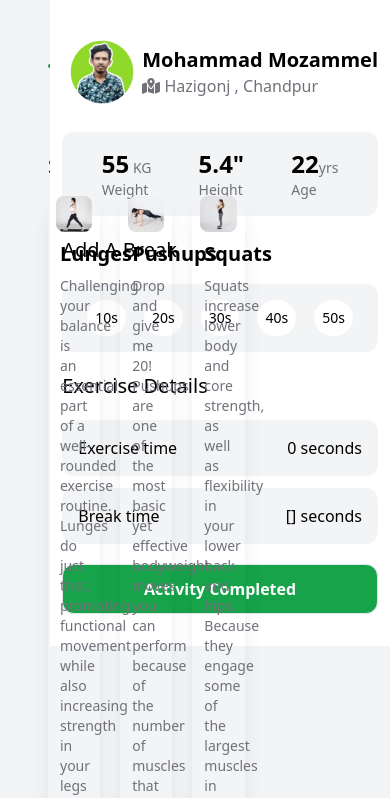
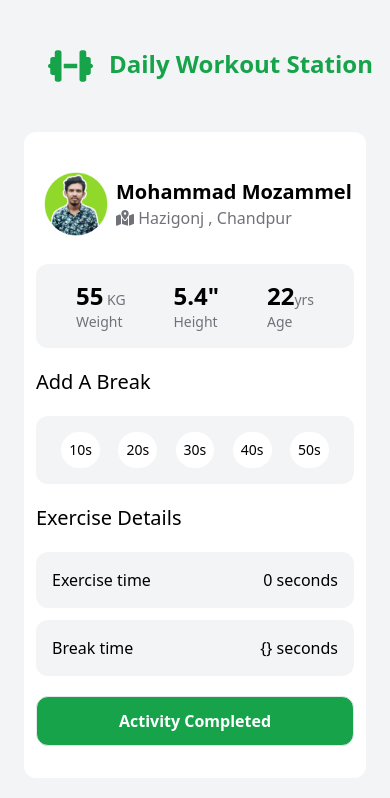
Before and after one commit to mmozammel99/Workout-Station, a React (Create React App) app: page / in a window 390 px wide. Shown: the top 798 px of the page. Built offline with nearby package versions, Linux system fonts and the light colour scheme.

Commit message:
complated rasponsive

```diff
--- a/src/App.js
+++ b/src/App.js
@@ -5,7 +5,7 @@ import Header from "./Component/Header/Header";
 
 function App() {
   return (
-    <div className=" grid grid-cols-4 bg-gray-100">
+    <div className=" grid grid-cols-1 lg:grid-cols-4 bg-gray-100">
       <div className="col-span-3">
         <Header></Header>
         <Exercise></Exercise>
--- a/src/Component/Exercise/Exercise.js
+++ b/src/Component/Exercise/Exercise.js
@@ -19,8 +19,10 @@ const Exercise = () => {
 
     return (
 
-        <div className='grid grid-cols-3 gap-5 mx-12 mt-2'>
+        <div ><h3 className='text-xl font-medium lg:m-8 hidden lg:inline lg:ml-12'>Select today’s exercise</h3>
+            <div className='grid grid-cols-1 lg:grid-cols-3 gap-5 mx-6 lg:mx-12 lg:mt-2'>
                 <Sidebar list={list}></Sidebar>
+
                 {
                     exercises.map(exercise => <Card
                         key={exercise.id}
@@ -31,6 +33,8 @@ const Exercise = () => {
                 }
 
             </div>
+
+        </div>
     );
 };
 
--- a/src/Component/Header/Header.js
+++ b/src/Component/Header/Header.js
@@ -6,14 +6,14 @@ import { faDumbbell } from '@fortawesome/free-solid-svg-icons'
 
 const Header = () => {
     return (
-        <div className=' mt-12 ml-12'>
-            <div className='flex align-middle text-green-600'>
+
+            <div className='flex align-middle text-green-600  my-12 ml-12'>
                 <FontAwesomeIcon className='text-4xl pr-4' icon={faDumbbell}></FontAwesomeIcon>
                 <h1 className='text-2xl font-bold'>Daily Workout Station</h1>
             </div>
-            <h3 className='text-xl font-medium mt-10'>Select today’s exercise</h3>
 
-        </div>
+
+
     );
 };
 
--- a/src/Component/Sidebar/Sidebar.js
+++ b/src/Component/Sidebar/Sidebar.js
@@ -14,19 +14,15 @@ const Sidebar = ({ list }) => {
         time = time + exercise.time
     }
 
+    const [bt, breakTime] = useState({})
+    localStorage.setItem('Break Time', JSON.stringify(bt))
 
-    const [bt, setBt] = useState([])
-
-    useEffect(() => {
-        console.log('gg');
-        localStorage.setItem('Break Time', JSON.stringify(bt))
-    }, [bt])
-    const breakTime = (mg) => {
-        setBt(mg);
-    }
+    const dbt = localStorage.getItem('Break Time')
+    // const breakTime = (mg) => {
+    //     setBt(mg);
+    // }
 
 
-    const dbt = localStorage.getItem('Break Time')
 
     // sweetalart
     const completed = () => {
@@ -42,7 +38,7 @@ const Sidebar = ({ list }) => {
 
 
     return (
-        <div className='bg-white p-3 fixed right-0 top-0'>
+        <div className='bg-white p-3 lg:fixed lg:right-0 lg:top-0 rounded-xl lg:rounded-none'>
             {/* description pat 1*/}
             <div className='flex items-center py-5'>
                 <img className='w-20' src="pic.png" alt="" />
```
Lines whose indentation alone changed are shown as unchanged.
